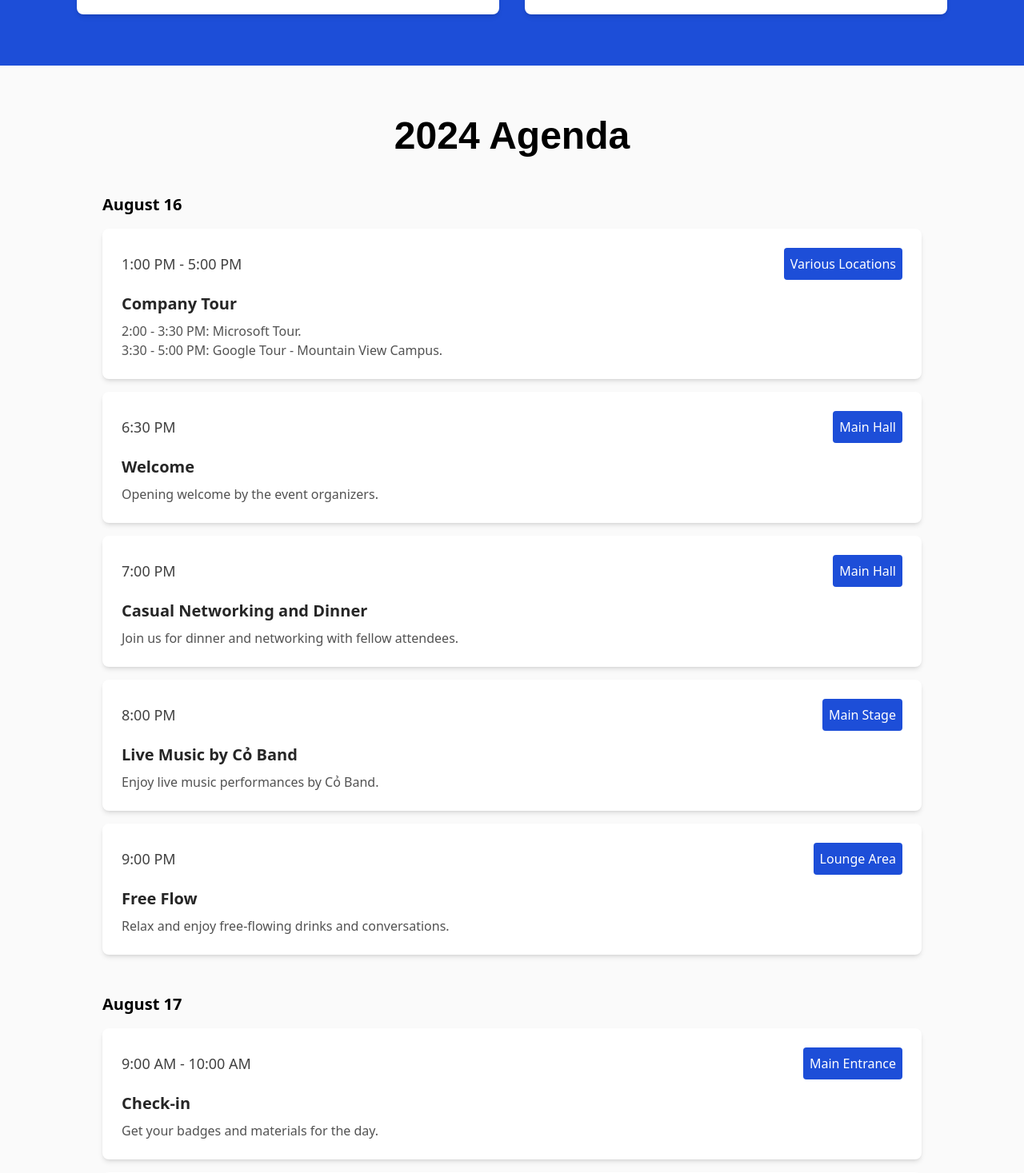
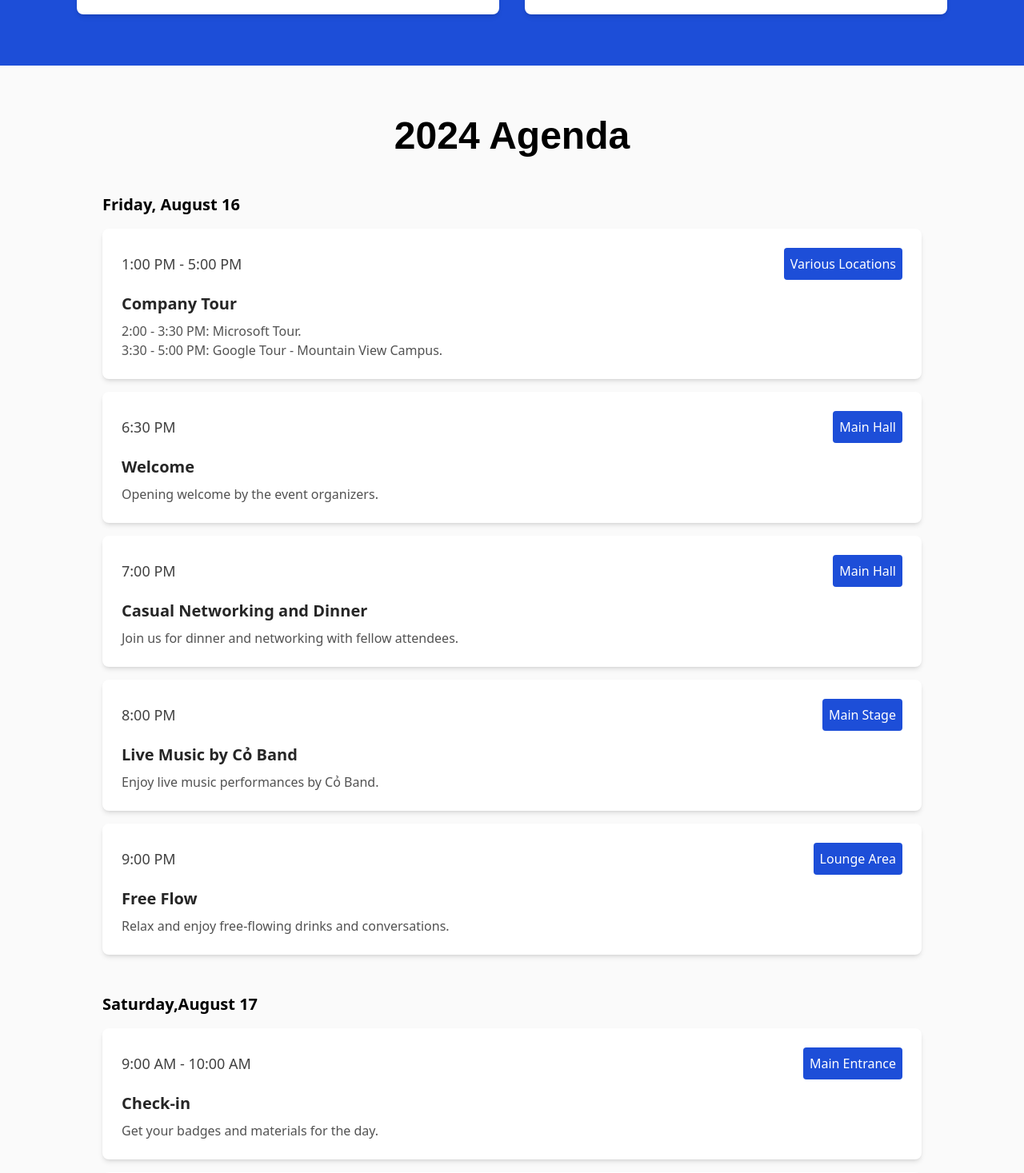
Before and after one commit to tuedolm/techsummit2024, a Next.js app: page / in a window 1280 px wide. Shown: the part 3286-4753 px from the top of the page at 80% size. Built offline with nearby package versions, Linux system fonts and the light colour scheme; a web font is replaced by a local one.

Commit message:
add weekday to agenda.

```diff
--- a/components/AgendaSection.tsx
+++ b/components/AgendaSection.tsx
@@ -2,7 +2,7 @@ import React from "react";
 import Image from "next/image";
 
 const agendaItems = {
-  "August 16": [
+  "Friday, August 16": [
     {
       time: "1:00 PM - 5:00 PM",
       title: "Company Tour",
@@ -39,7 +39,7 @@ const agendaItems = {
       speakers: [],
     },
   ],
-  "August 17": [
+  "Saturday,August 17": [
     {
       time: "9:00 AM - 10:00 AM",
       title: "Check-in",
```
